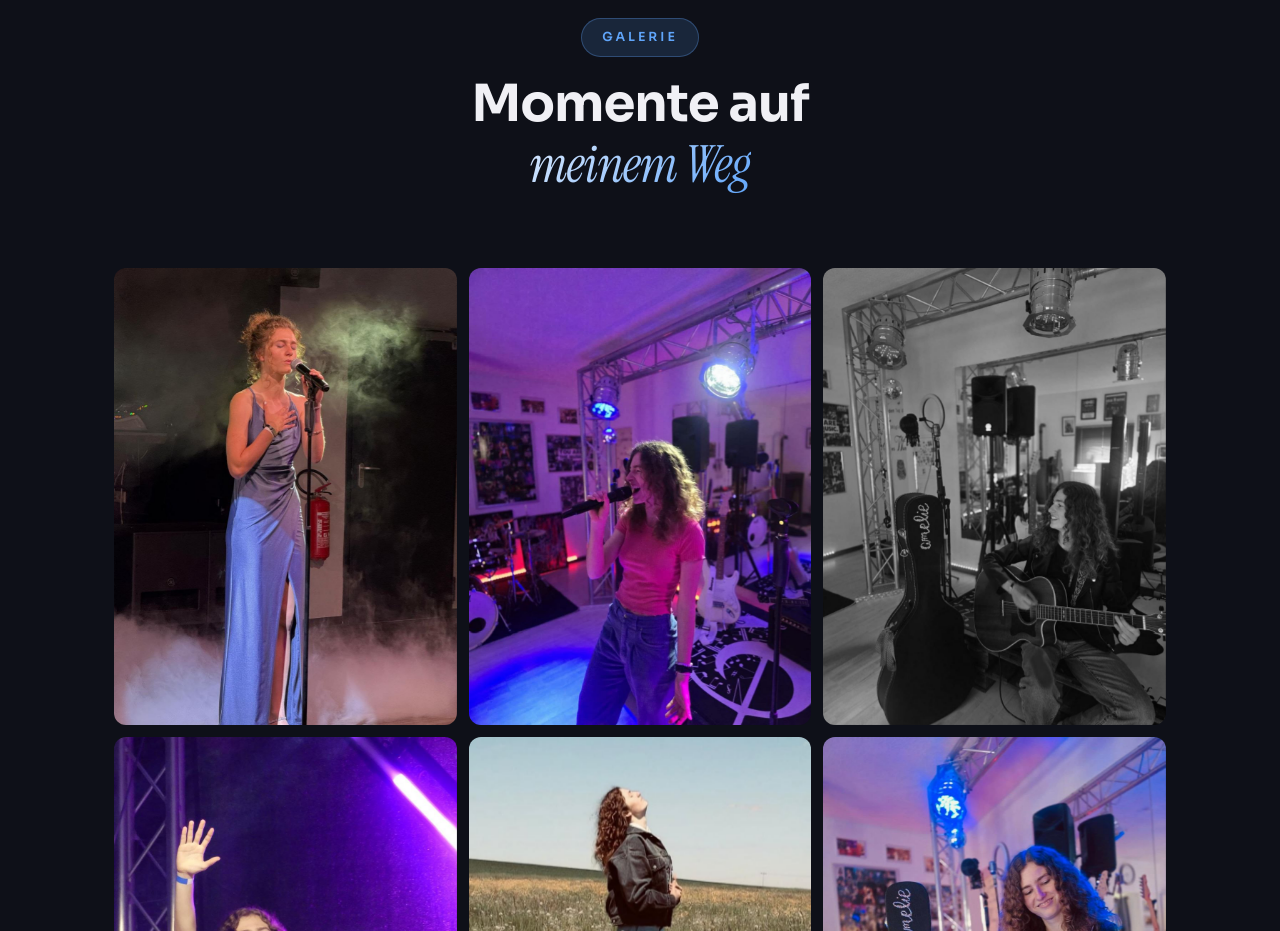
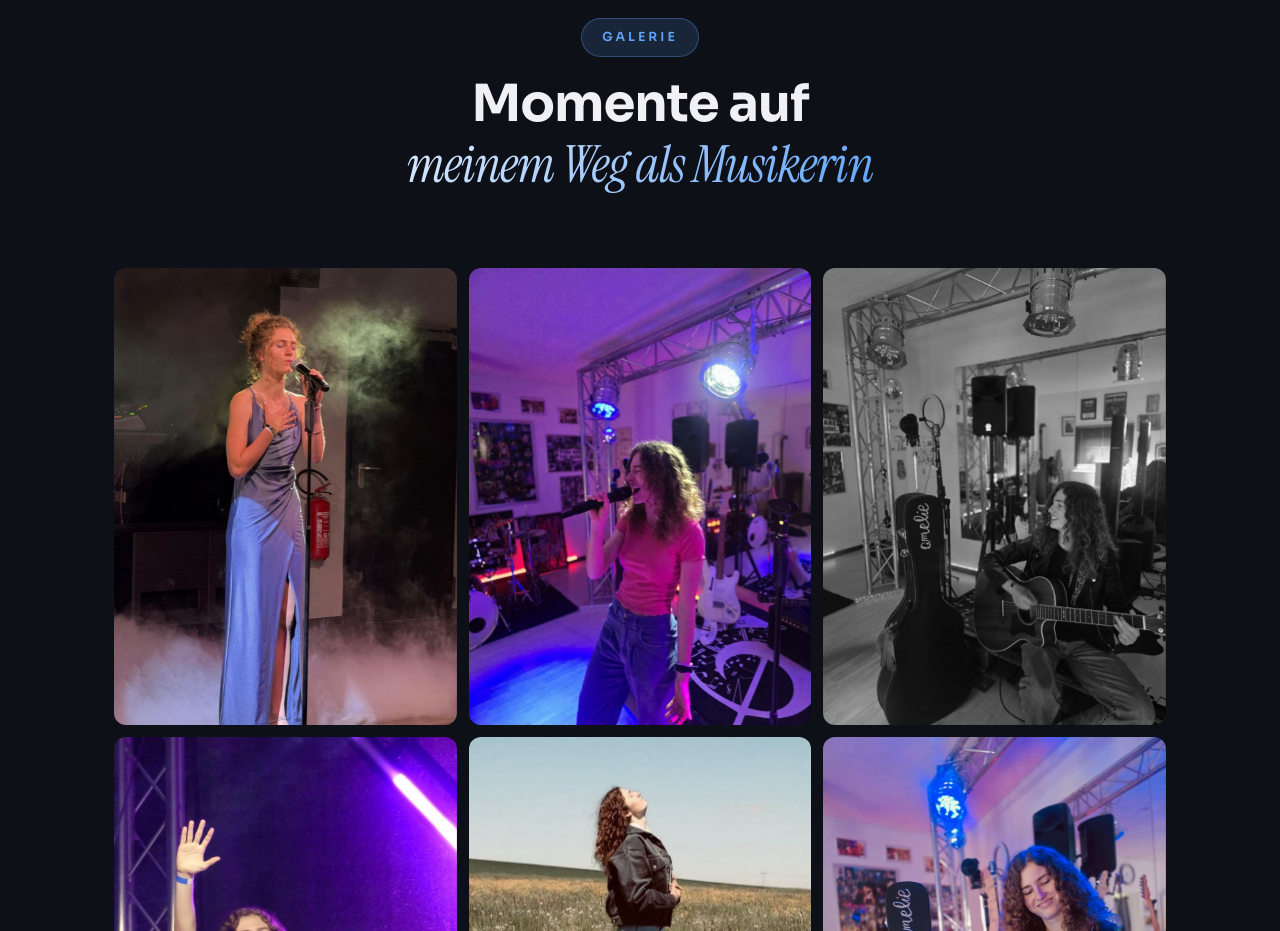
Before and after one commit to lebanonedu/1, a plain HTML site: page index.html in a window 1280 px wide. Shown: the part 4240-5171 px from the top of the page. Drawn offline with Linux system fonts and the light colour scheme.

Commit message:
Update gallery heading: Momente auf meinem Weg als Musikerin

```diff
--- a/index.html
+++ b/index.html
@@ -373,7 +373,7 @@
         <div class="container">
           <div class="section-header">
             <span class="section-tag anim-reveal">Galerie</span>
-            <h2 class="section-heading anim-reveal">Momente auf<br><em>meinem Weg</em></h2>
+            <h2 class="section-heading anim-reveal">Momente auf<br><em>meinem Weg als Musikerin</em></h2>
           </div>
         </div>
 
```
